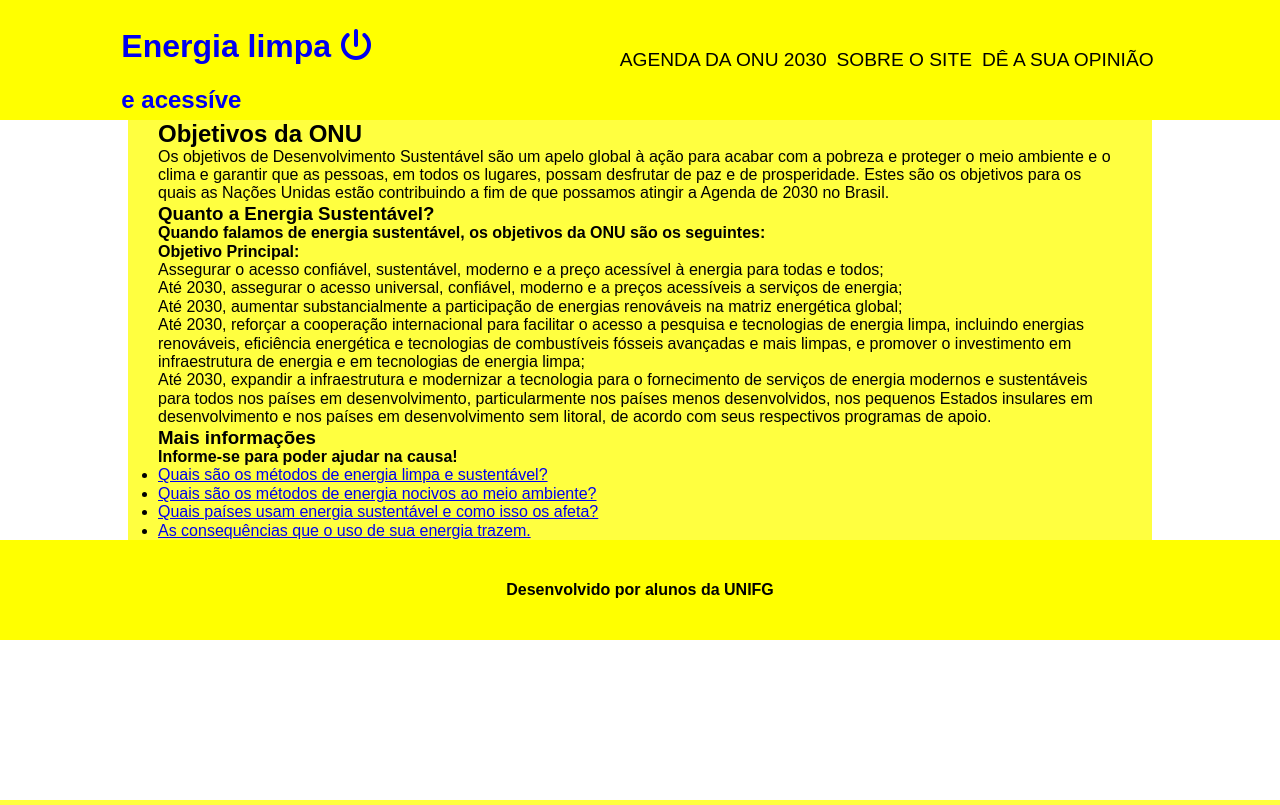
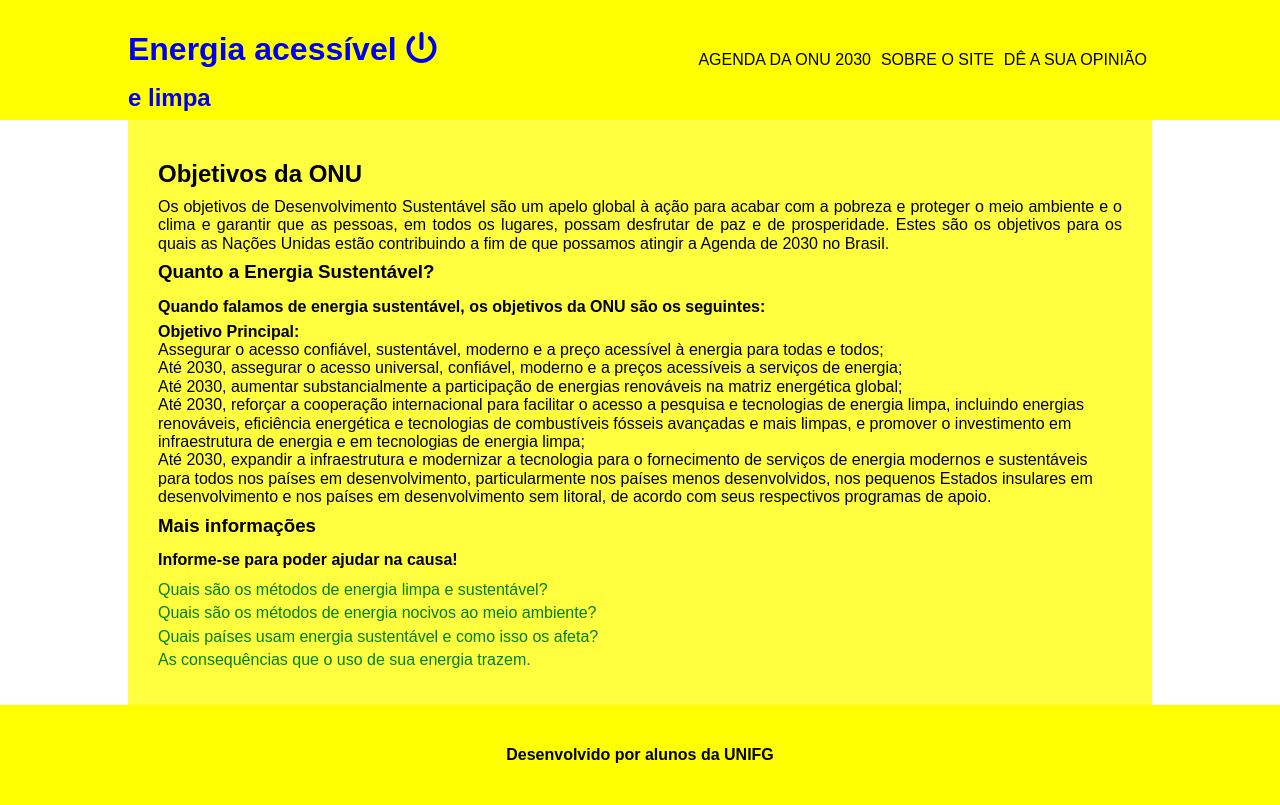
Before and after one commit to ccofg-labs/Agenda-ONU, a PHP site: page / in a window 1280 px wide. Run offline with PHP 8.4, Linux system fonts and the light colour scheme; some libraries are stand-ins or nearby versions.

Commit message:
Correção nos paragrafos das tags secction

```diff
--- a/css/style.css
+++ b/css/style.css
@@ -27,7 +27,7 @@ body {
 }
 .navbar-cabecalho ul li {
     margin: 0 5px;
-    font-size: 1.2em;
+    font-size: 1em;
     list-style: none;
     text-transform: uppercase;
 }
@@ -47,7 +47,7 @@ body {
     box-sizing: border-box;
     margin: 0 auto;
     width: 80%;
-    padding: 0 30px;
+    padding: 30px 30px;
 }
 /*Rodape do site */
 .rodape {
--- a/css/style_index.css
+++ b/css/style_index.css
@@ -1,12 +1,22 @@
-.conteudo{
+
+.texto-conteudo {
+    box-sizing: border-box;
+    text-align: justify;
 
 }
-.texto-conteudo {
+.lista-de-links li{
+    list-style: none;
+    margin: 5px 0;
+}
+.lista-de-links a{
+    color: green;
+    text-decoration: none;
+}
 
+h1,h2,h3,h4 {
+    line-height: 2em;
 }
-.lista-de-links {
-
+.logo h1,
+.logo h2{
+    line-height: 1em;
 }
-.links {
-
-}
--- a/index.html
+++ b/index.html
@@ -22,8 +22,8 @@
             <div class="logo">
                 <a href="index.html">
                     <hgroup>
-                        <h1>Energia limpa <i class="fas fa-power-off"></i></h1>
-                        <h2>e acessíve</h2>
+                        <h1>Energia acessível <i class="fas fa-power-off"></i></h1>
+                        <h2>e limpa</h2>
                     </hgroup>
                 </a>
             </div>
@@ -109,22 +109,22 @@
                 </hgroup>
                 <ul class="lista-de-links">
                     <li>
-                        <a href="agendaOnu/metodosEnergiaLimpa.html" class="links">
+                        <a href="agendaOnu/metodosEnergiaLimpa.html">
                             Quais são os métodos de energia limpa e sustentável?
                         </a>
                     </li>
                     <li>
-                        <a href="#" class="links" >
+                        <a href="#" target="_blank">
                             Quais são os métodos de energia nocivos ao meio ambiente?
                         </a>
                     </li>
                     <li>
-                        <a href="#" class="links" target="_blank">
+                        <a href="#" target="_blank">
                             Quais países usam energia sustentável e como isso os afeta?
                         </a>
                     </li>
                     <li>
-                        <a href="#" class="links" target="_blank">
+                        <a href="#" target="_blank">
                             As consequências que o uso de sua energia trazem.
                         </a>
                     </li>
```
